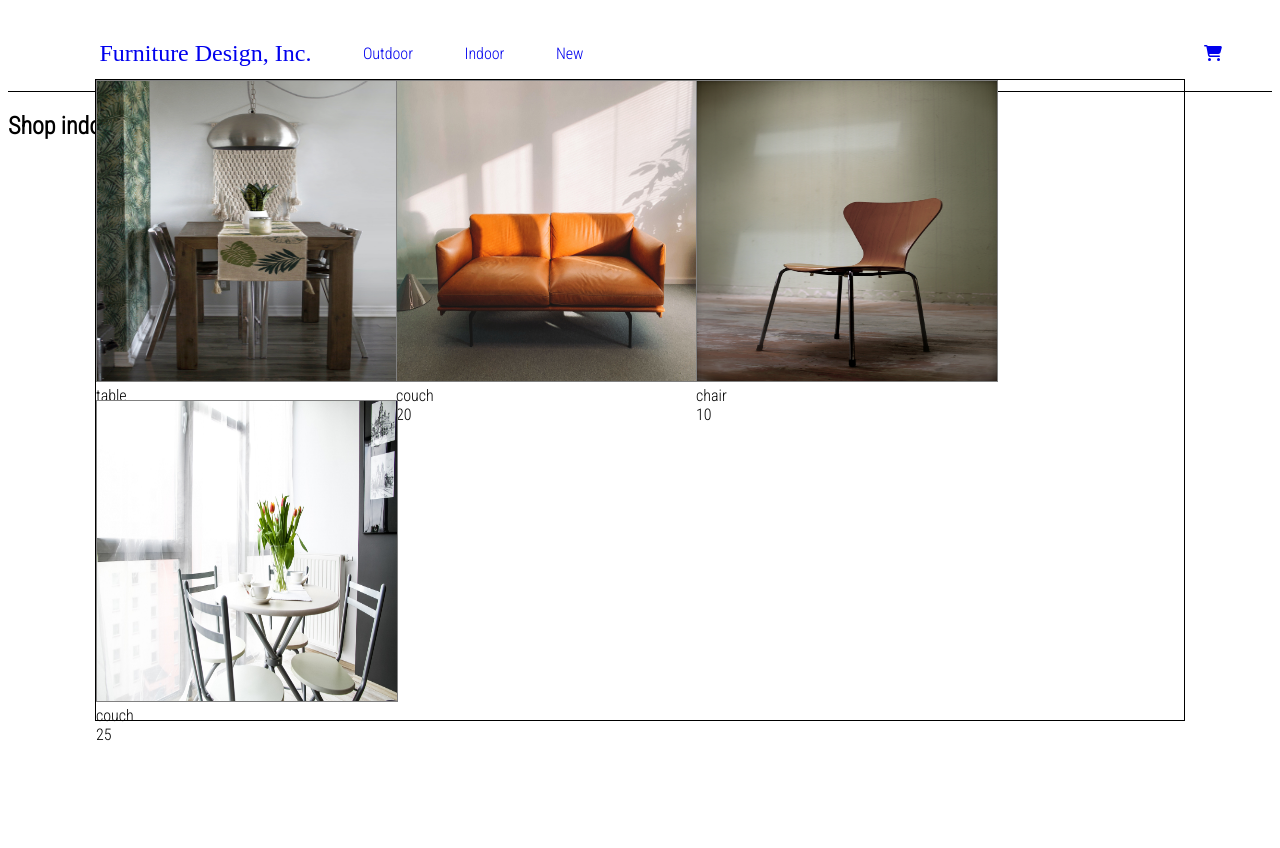
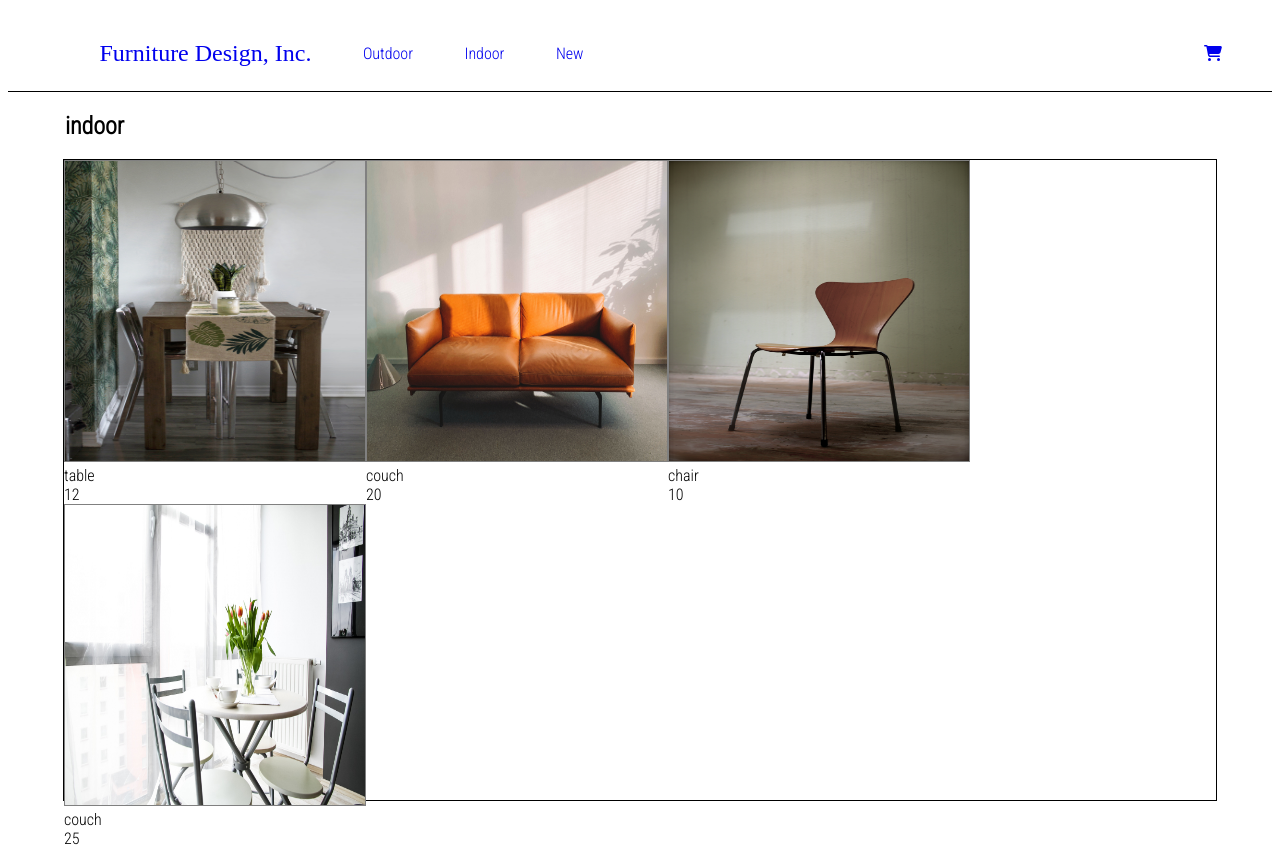
Before and after one commit to kpgh46/shoppingcart, a React (Create React App) app: page /indoor in a window 1280 px wide. Before the commit the page ends 800 px from the top, so only its background shows below. Built offline with nearby package versions, Linux system fonts and the light colour scheme; a web font is replaced by a local one.

Commit message:
updated CSS in shopping page

```diff
--- a/src/components/Item.js
+++ b/src/components/Item.js
@@ -1,3 +1,4 @@
+/* eslint-disable jsx-a11y/img-redundant-alt */
 import React from "react";
 import { Link } from "react-router-dom";
 
@@ -6,7 +7,7 @@ let Item = (props) => {
 	// console.log(props);
 
 	return (
-		<div className="item-container">
+		<div>
 			<Link to={`itemdetail/${props.id}`}>
 				<img
 					className="main-item-photo"
--- a/src/components/ShoppingPage.js
+++ b/src/components/ShoppingPage.js
@@ -14,14 +14,17 @@ let ShoppingPage = (props) => {
 				price={picture.price}
 				type={picture.type}
 				id={picture.id}
+				key={picture.id}
 			/>
 		);
 	});
 
+	console.log(data);
+
 	return (
 		<div>
-			<h2>Shop {props.page}</h2>
-			<div className="shopping-container">{pictures}</div>
+			<h2>{props.page}</h2>
+			<div className="cart-container">{pictures}</div>
 		</div>
 	);
 };
--- a/src/index.css
+++ b/src/index.css
@@ -171,9 +171,8 @@ border: 2px solid;
 
 .shopping-container{
   display: flex;
-  /* justify-content: center; */
   flex-wrap: wrap;
-  height: 80%;
+  height: 90%;
   width: 85%;
   border: 1px solid black;
   position: absolute;
@@ -181,17 +180,13 @@ border: 2px solid;
   left: 50%;
   margin-right: -50%;
   transform: translate(-50%, -50%);
+
 }
 
 .main-item-photo {
   height: 300px;
   width: 300px;
 
-}
-
-.item-container{
-  height: 300px;
-  width: 300px;
 }
 
 .itemdetail-photo{
@@ -208,15 +203,18 @@ border: 2px solid;
   width: 275px;
 }
 
+div h2 {
+  margin-left: 4.5%;
+}
+
 .cart-container{
   display: flex;
-  /* justify-content: center; */
   flex-wrap: wrap;
   height: 80%;
-  width: 85%;
+  width: 90%;
   border: 1px solid black;
   position: absolute;
-  top: 50%;
+  top: 60%;
   left: 50%;
   margin-right: -50%;
   transform: translate(-50%, -50%);
```
